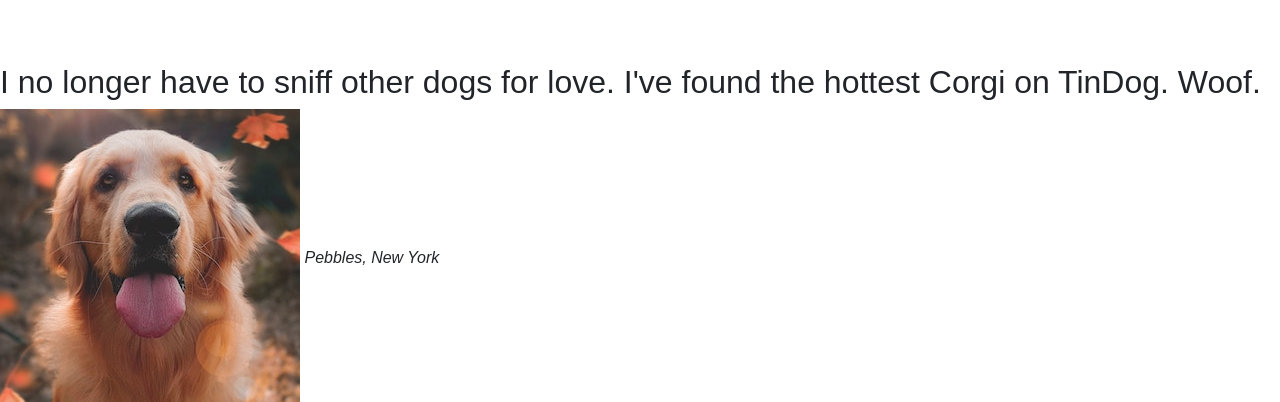
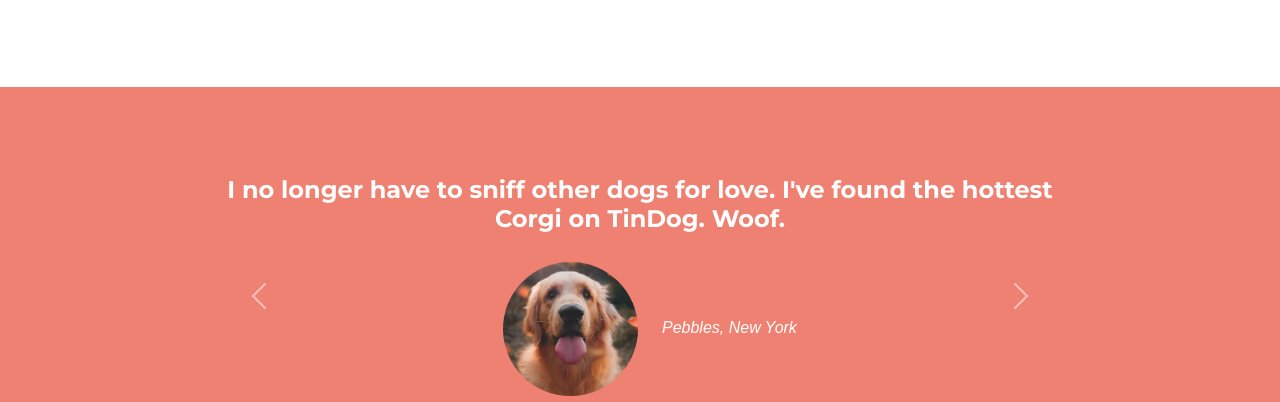
Before and after one commit to JuaanPereira/TinDog, a plain HTML site: page TinDog/index.html in a window 1280 px wide. Shown: the part 1004-1406 px from the top of the page. Drawn offline with nearby package versions, Linux system fonts and the light colour scheme.

Commit message:
Added carousel

```diff
--- a/TinDog/css/styles.css
+++ b/TinDog/css/styles.css
@@ -1,5 +1,5 @@
 body{
-    font-family: 'Montserrat ', sans-serif;
+    font-family: "Montserrat ", sans-serif;
 }
 
 #title{
@@ -11,11 +11,16 @@ body{
 }
 
 h1{
-    font-family: 'Montserrat', sans-serif;
+    font-family: "Montserrat", sans-serif;
     font-size: 3rem;
     line-height: 1.5;
     font-weight: bold;
     color:white;
+}
+
+h2{
+    font-family: "Montserrat", sans-serif;
+    font-size: 1.5rem;
 }
 
 h3{
@@ -87,9 +92,23 @@ h3{
 .feature-box h3{
     padding-top: 15px;
     font-weight: bold;
-
 }
 
 #features{
     padding: 7% 15%;
 }
+
+/* Testimonials */
+
+#testimonials{
+    padding: 7% 15%;
+    text-align: center;
+    background-color: #ef8172;
+    color: #FFF;
+}
+
+.testimonials-image{
+    width: 15%;
+    border-radius: 100%;
+    margin: 20px;
+}
--- a/TinDog/index.html
+++ b/TinDog/index.html
@@ -11,6 +11,15 @@
   <script src="https://cdn.jsdelivr.net/npm/bootstrap@5.2.0-beta1/dist/js/bootstrap.bundle.min.js"
     integrity="sha384-pprn3073KE6tl6bjs2QrFaJGz5/SUsLqktiwsUTF55Jfv3qYSDhgCecCxMW52nD2"
     crossorigin="anonymous"></script>
+  <script src="https://code.jquery.com/jquery-3.3.1.slim.min.js"
+    integrity="sha384-q8i/X+965DzO0rT7abK41JStQIAqVgRVzpbzo5smXKp4YfRvH+8abtTE1Pi6jizo"
+    crossorigin="anonymous"></script>
+  <script src="https://cdn.jsdelivr.net/npm/popper.js@1.14.7/dist/umd/popper.min.js"
+    integrity="sha384-UO2eT0CpHqdSJQ6hJty5KVphtPhzWj9WO1clHTMGa3JDZwrnQq4sF86dIHNDz0W1"
+    crossorigin="anonymous"></script>
+  <script src="https://cdn.jsdelivr.net/npm/bootstrap@4.3.1/dist/js/bootstrap.min.js"
+    integrity="sha384-JjSmVgyd0p3pXB1rRibZUAYoIIy6OrQ6VrjIEaFf/nJGzIxFDsf4x0xIM+B07jRM"
+    crossorigin="anonymous"></script>
 
   <!-- Main CSS -->
   <link rel="stylesheet" href="css/styles.css">
@@ -22,7 +31,9 @@
   <link rel="preconnect" href="https://fonts.googleapis.com">
   <link rel="preconnect" href="https://fonts.gstatic.com" crossorigin>
   <!--- Montserrat Bold -->
-  <link href="https://fonts.googleapis.com/css2?family=Montserrat:wght@700&display=swap&family=Ubuntu:wght@300&display=swap" rel="stylesheet">
+  <link
+    href="https://fonts.googleapis.com/css2?family=Montserrat:wght@700&display=swap&family=Ubuntu:wght@300&display=swap"
+    rel="stylesheet">
 </head>
 
 <body>
@@ -66,15 +77,15 @@
   </section>
 
   <!-- Features -->
-
+s
   <section id="features">
 
     <div class="row">
 
       <div class="col-lg-4 feature-box">
-          <i class="fas fa-check-circle feature-icons"></i>
-          <h3>Easy to use.</h3>
-          <p>So easy to use, even your dog could do it.</p>
+        <i class="fas fa-check-circle feature-icons"></i>
+        <h3>Easy to use.</h3>
+        <p>So easy to use, even your dog could do it.</p>
       </div>
 
       <div class="col-lg-4 feature-box">
@@ -97,15 +108,28 @@
   <!-- Testimonials -->
 
   <section id="testimonials">
-
-    <h2>I no longer have to sniff other dogs for love. I've found the hottest Corgi on TinDog. Woof.</h2>
-    <img src="images/dog-img.jpg" alt="dog-profile">
-    <em>Pebbles, New York</em>
-
-    <!-- <h2 class="testimonial-text">My dog used to be so lonely, but with TinDog's help, they've found the love of their life. I think.</h2>
-    <img class="testimonial-image" src="images/lady-img.jpg" alt="lady-profile">
-    <em>Beverly, Illinois</em> -->
-
+    <div id="carouselExampleControls" class="carousel slide" data-ride="carousel">
+      <div class="carousel-inner">
+        <div class="carousel-item active">
+          <h2>I no longer have to sniff other dogs for love. I've found the hottest Corgi on TinDog. Woof.</h2>
+          <img class="testimonials-image" src="images/dog-img.jpg" alt="dog-profile">
+          <em>Pebbles, New York</em>
+        </div>
+        <div class="carousel-item">
+          <h2>My dog used to be so lonely, but with TinDog's help, they've found the love of their life. I think.</h2>
+          <img class="testimonials-image" src="images/lady-img.jpg" alt="lady-profile">
+          <em>Beverly, Illinois</em>
+        </div>
+      </div>
+      <a class="carousel-control-prev" href="#carouselExampleControls" role="button" data-slide="prev">
+        <span class="carousel-control-prev-icon" aria-hidden="true"></span>
+        <span class="sr-only">Previous</span>
+      </a>
+      <a class="carousel-control-next" href="#carouselExampleControls" role="button" data-slide="next">
+        <span class="carousel-control-next-icon" aria-hidden="true"></span>
+        <span class="sr-only">Next</span>
+      </a>
+    </div>
   </section>
 
 
@@ -116,7 +140,6 @@
     <img src="images/tnw.png" alt="tnw-logo">
     <img src="images/bizinsider.png" alt="biz-insider-logo">
     <img src="images/mashable.png" alt="mashable-logo">
-
   </section>
 
 
```
